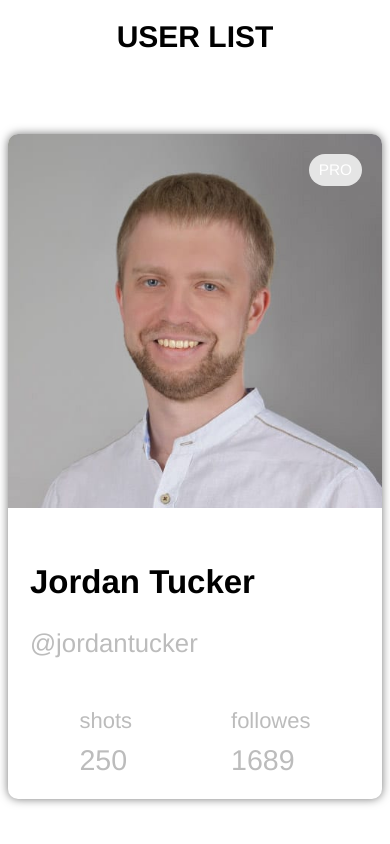
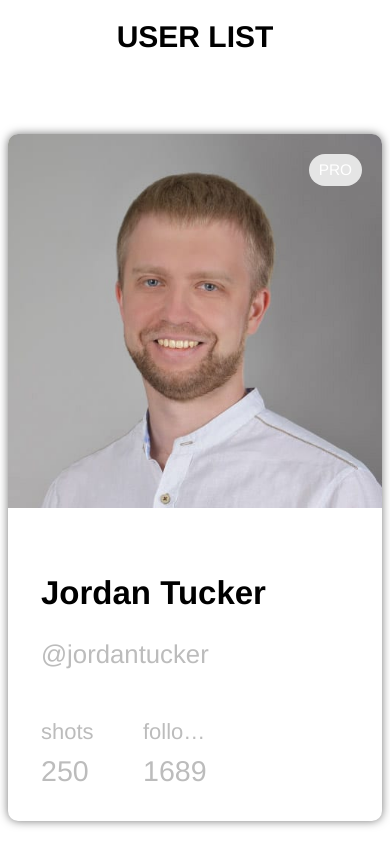
Before and after one commit to mrHelg/fm_at_rules, a plain HTML site: page index.html in a window 390 px wide. Drawn offline with Linux system fonts and the light colour scheme.

Commit message:
Design correction

```diff
--- a/assets/css/style.css
+++ b/assets/css/style.css
@@ -3,9 +3,15 @@
 }
 
 :root {
+  --image-size: 40%;
+  --main-color: black;
   --text-color: rgb(188, 188, 188);
-  --attention-color: #fdde46;
+  --button-color: #fdde46;
+  --bg-color: white;
+  --shodow-color: #777;
   --border-radius: 10px;
+  --pro-btn-color: white;
+  --pro-btn-background: rgb(229, 229, 229);
   font-family: "Franklin Gothic Medium", "Arial Narrow", Arial, sans-serif;
   font-size: 22px;
 }
@@ -15,6 +21,7 @@
   width: 100%;
   margin-top: 20px;
   margin-bottom: 80px;
+  color: var(--main-color);
   font-size: 30px;
   font-weight: bold;
   text-align: center;
@@ -27,8 +34,8 @@
   margin: 0 auto;
   display: flex;
   border-radius: var(--border-radius);
-  box-shadow: 0px 0px 10px #777;
-  background-color: white;
+  box-shadow: 0px 0px 10px var(--shodow-color);
+  background-color: var(--bg-color);
 }
 
 .background-usercard1,
@@ -37,8 +44,8 @@
   width: inherit;
   height: 100px;
   border-radius: var(--border-radius);
-  box-shadow: 0px 0px 10px #777;
-  background-color: white;
+  box-shadow: 0px 0px 10px var(--shodow-color);
+  background-color: var(--bg-color);
   transform: scale(0.9) translateY(-25px);
   z-index: -1;
 }
@@ -51,6 +58,7 @@
   margin-bottom: 50px;
   font-weight: 100;
 }
+
 .value {
   margin-top: 10px;
   font-size: 1.3rem;
@@ -62,10 +70,9 @@
   content: "PRO";
   right: 20px;
   top: 20px;
-  background-color: rgb(229, 229, 229);
-  color: white;
+  background-color: var(--pro-btn-background);
+  color: var(--pro-btn-color);
   border-radius: 20px;
-  /* text-align: center; */
   font-size: 0.7rem;
   font-weight: 500;
 }
@@ -78,7 +85,7 @@
   top: calc(50% - (var(--circle-size) / 2));
   width: var(--circle-size);
   height: var(--circle-size);
-  background-color: var(--attention-color);
+  background-color: var(--button-color);
   border-radius: 50%;
   text-align: center;
   font-family: serif;
@@ -88,38 +95,50 @@
 }
 
 .imageWrapper {
-  width: 40%;
+  width: var(--image-size);
 }
 
 .userImage {
   width: 100%;
   height: 100%;
   object-fit: cover;
+  object-position: top;
   border-radius: var(--border-radius) 0px 0px var(--border-radius);
 }
 
-.userInfo {
-  margin-left: 10%;
+.userDataWrapper {
+  width: calc(100% - var(--image-size));
+  padding-left: 10%;
   color: var(--text-color);
 }
 
-.userPersonalInfo {
+.userInfoContainer {
   margin-bottom: 10px;
 }
 
 .userName {
-  color: #000;
+  width: 80%;
+  color: var(--main-color);
   font-size: 1.5rem;
 }
 
 .userStatusContainer {
   display: flex;
-  justify-content: space-around;
 }
 
 .userStatus {
   display: flex;
   flex-direction: column;
+  width: 25%;
+}
+.userStatus + .userStatus {
+  margin-left: 25px;
+}
+
+.overflow {
+  white-space: nowrap;
+  overflow: hidden;
+  text-overflow: ellipsis;
 }
 
 a {
@@ -137,9 +156,13 @@ a {
     width: 100%;
   }
 
-  .userInfo {
-    margin: 0;
-    padding: 1em;
+  .userName {
+    width: 100%;
+  }
+
+  .userDataWrapper {
+    width: 100%;
+    padding: 1.5em;
   }
 
   .userImage {
--- a/index.html
+++ b/index.html
@@ -13,19 +13,19 @@
         <div class="imageWrapper">
           <img src="./assets/images/foto.jpg" alt="User photo" class="userImage" />
         </div>
-        <div class="userInfo">
-          <div class="userPersonalInfo">
-            <h2 class="userName">Jordan Tucker</h2>
-            <h3 class="userTag"><a href="">@jordantucker</a></h3>
+        <div class="userDataWrapper">
+          <div class="userInfoContainer">
+            <h2 class="userName overflow">Jordan Tucker</h2>
+            <h3 class="userTag overflow"><a href="">@jordantucker</a></h3>
           </div>
           <div class="userStatusContainer">
             <div class="userStatus">
-              <span class="title">shots</span>
-              <span class="value">250</span>
+              <span class="title overflow">shots</span>
+              <span class="value overflow">250</span>
             </div>
             <div class="userStatus">
-              <span class="title">followes</span>
-              <span class="value">1689</span>
+              <span class="title overflow">followers</span>
+              <span class="value overflow">1689</span>
             </div>
           </div>
         </div>
```
